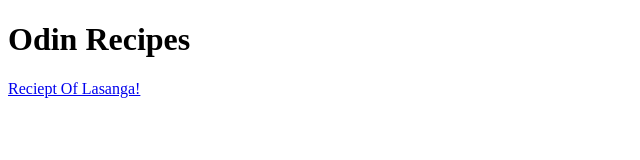
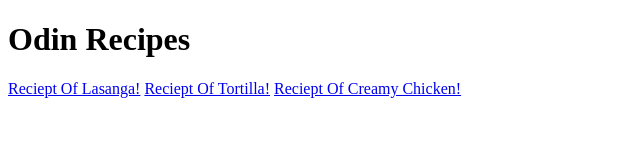
Before and after one commit to Captain-Raccon/odin-recipes, a plain HTML site: page index.html in a window 1280 px wide. Shown: the whole page, without its empty margins (0-640 px from the left). Drawn offline with Linux system fonts and the light colour scheme.

Commit message:
add links to reciepts

```diff
--- a/index.html
+++ b/index.html
@@ -8,5 +8,8 @@
 <body>
     <h1>Odin Recipes</h1>
     <a href="recipes/lasanga.html">Reciept Of Lasanga!</a>
+    <a href="recipes/Tortilla.html">Reciept Of Tortilla!</a>
+    <a href="recipes/CreamyChicken.html">Reciept Of Creamy Chicken!</a>
+
 </body>
 </html>
```
